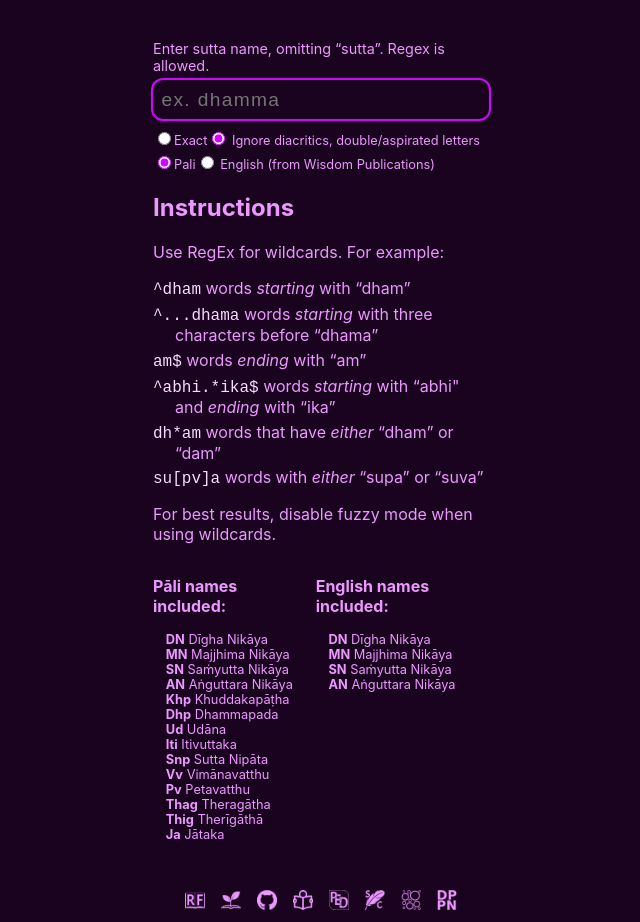
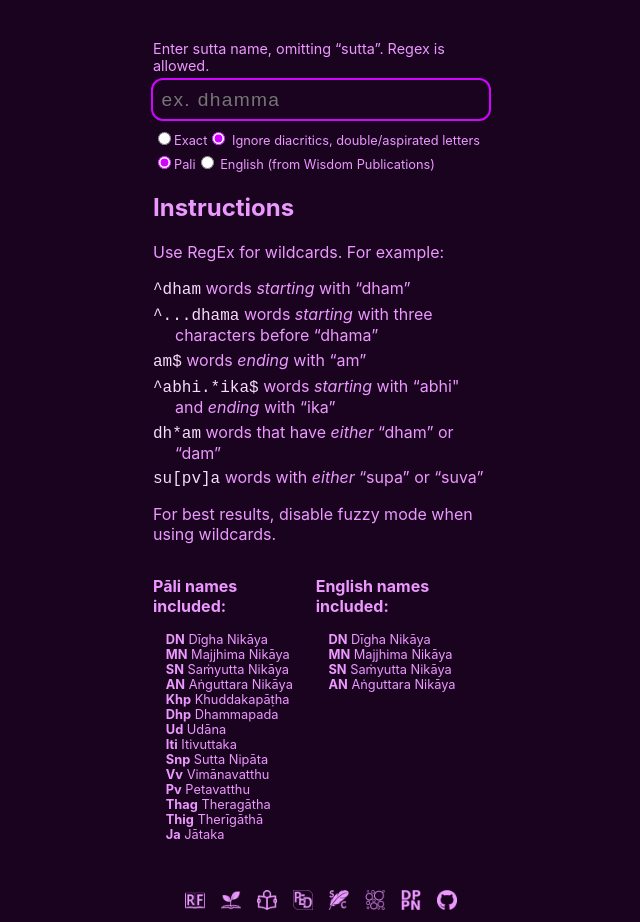
Before and after one commit to thesunshade/sutta-name-lookup, a React (Create React App) app: page / in a window 1280 px wide. Shown: the whole page, without its empty margins (319-959 px from the left). Built offline with nearby package versions, Linux system fonts and the light colour scheme.

Commit message:
Update instructions.js

```diff
--- a/src/instructions.js
+++ b/src/instructions.js
@@ -115,14 +115,7 @@ export default function Instructions() {
         <a href="http://daily.readingfaithfully.org" title="Daily Sutta" rel="noreferrer" target="_blank">
           <img width="20px" src={drfIcon} alt="Daily.ReadingFaithfully.org icon" />
         </a>
-        <a
-          href="https://github.com/thesunshade/sutta-name-lookup#readme"
-          title="The source code for this site"
-          rel="noreferrer"
-          target="_blank"
-        >
-          <img width="20px" src={githubIcon} alt="GitHub icon" />
-        </a>
+
         <a href="https://sutta.readingfaithfully.org" title="Citation Lookup Tool" rel="noreferrer" target="_blank">
           <img width="20px" src={citationHelper} alt="Citation Lookup tool icon" />
         </a>
@@ -158,6 +151,14 @@ export default function Instructions() {
         >
           <img width="20px" src={dppnIcon} alt="DPPN search icon" />
         </a>
+        <a
+          href="https://github.com/thesunshade/sutta-name-lookup#readme"
+          title="The source code for this site"
+          rel="noreferrer"
+          target="_blank"
+        >
+          <img width="20px" src={githubIcon} alt="GitHub icon" />
+        </a>
       </div>
     </div>
   );
```
